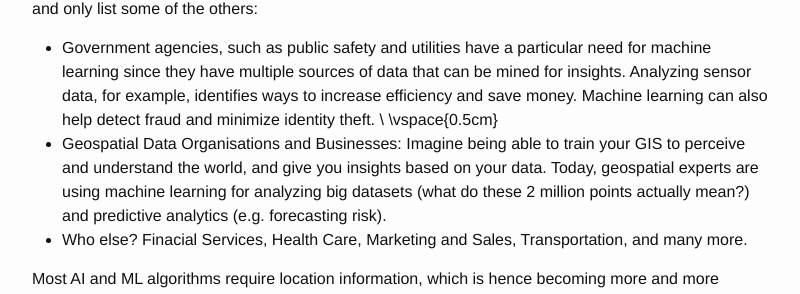
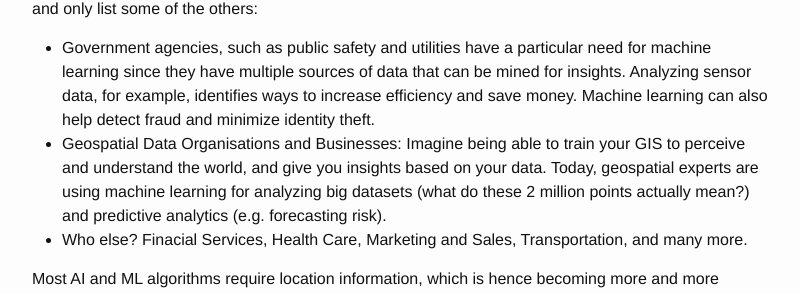
Before and after one commit to bozicb/bozicb.github.io, a Jekyll site: the page built from _posts/2018-04-07-future-implications-of-artificial-intelligence.markdown, in a window 1280 px wide and 900 px high, scrolled down 7308 px. Shown: the part 221-515 px from the top of the window, without its empty margins (238-1038 px from the left). Built offline with Jekyll 4.4.1, drawn with Linux system fonts in a browser that asks for light colours; comment, search, counter and statistics services are not loaded.

Commit message:
even more typos

```diff
--- a/_posts/2018-04-07-future-implications-of-artificial-intelligence.markdown
+++ b/_posts/2018-04-07-future-implications-of-artificial-intelligence.markdown
@@ -166,7 +166,7 @@ Yes folks, it's really easy. And this is again one of the reasons why everyone i
 While speaking about all that artificial intelligence and machine learning hype, we ofter forget
 to address the most important question: Who needs it and why? I would like to address two major
 users specifically, and only list some of the others:
-* Government agencies, such as public safety and utilities have a particular need for machine learning since they have multiple sources of data that can be mined for insights. Analyzing sensor data, for example, identifies ways to increase efficiency and save money. Machine learning can also help detect fraud and minimize identity theft. \\ \vspace{0.5cm}
+* Government agencies, such as public safety and utilities have a particular need for machine learning since they have multiple sources of data that can be mined for insights. Analyzing sensor data, for example, identifies ways to increase efficiency and save money. Machine learning can also help detect fraud and minimize identity theft.
 * Geospatial Data Organisations and Businesses: Imagine being able to train your GIS to perceive and understand the world, and give you insights based on your data. Today, geospatial experts are using machine learning for analyzing big datasets (what do these 2 million points actually mean?) and predictive analytics (e.g. forecasting risk).
 * Who else? Finacial Services, Health Care, Marketing and Sales, Transportation, and many more.
 
```
